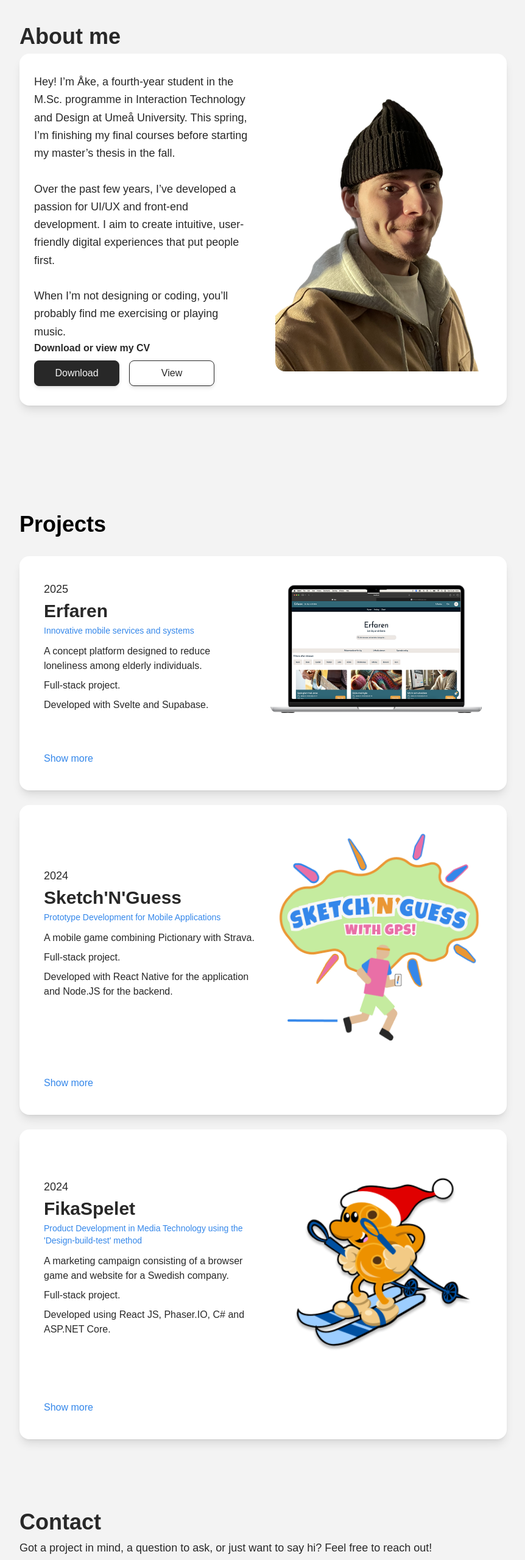
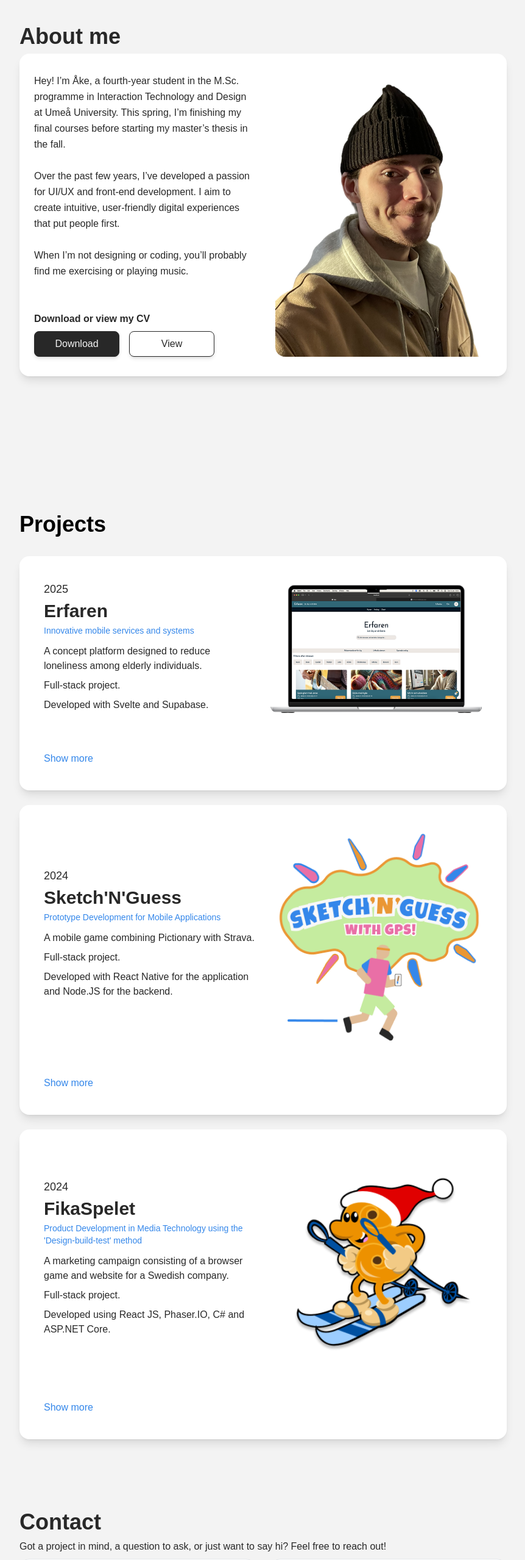
Before and after one commit to CodingQuercus/akesportfolio, a Next.js app: page / in a window 1280 px wide. Shown: the part 940-3498 px from the top of the page at 61% size, without its empty margins (208-1070 px from the left). Built offline with nearby package versions, Linux system fonts and the light colour scheme.

Commit message:
text font fix

```diff
--- a/src/app/components/About.jsx
+++ b/src/app/components/About.jsx
@@ -13,7 +13,7 @@ export default function About() {
             </h1>
             <div className="bg-[#FFFFFF] rounded-2xl shadow-lg px-6 py-8 flex flex-col md:flex-row gap-10">
                 <div className="md:w-1/2 flex flex-col text-left md:text-left">
-                    <p className="text-base sm:text-lg text-[#282828] font-normal leading-relaxed">
+                    <p className="text-base sm:text-base text-[#282828] font-normal leading-relaxed">
                         Hey! I’m Åke, a fourth-year student in the M.Sc. programme in Interaction
                         Technology and Design at Umeå University. This spring, I’m finishing my final
                         courses before starting my master’s thesis in the fall.
--- a/src/app/components/Contact.jsx
+++ b/src/app/components/Contact.jsx
@@ -30,7 +30,7 @@ export default function Contact() {
             <h1 className="text-3xl sm:text-4xl text-[#282828] font-bold font-inter text-left pb-2">
                 Contact
             </h1>
-            <p className="text-left text-[#282828] text-base sm:text-lg pb-2">
+            <p className="text-left text-[#282828] text-base sm:text-base pb-2">
                 Got a project in mind, a question to ask, or just want to say hi? Feel free to reach out!
             </p>
 
```
